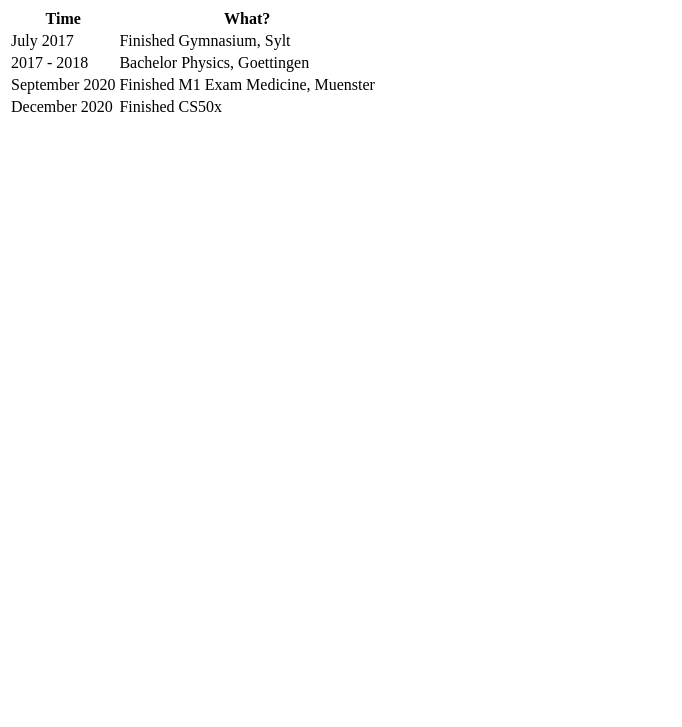
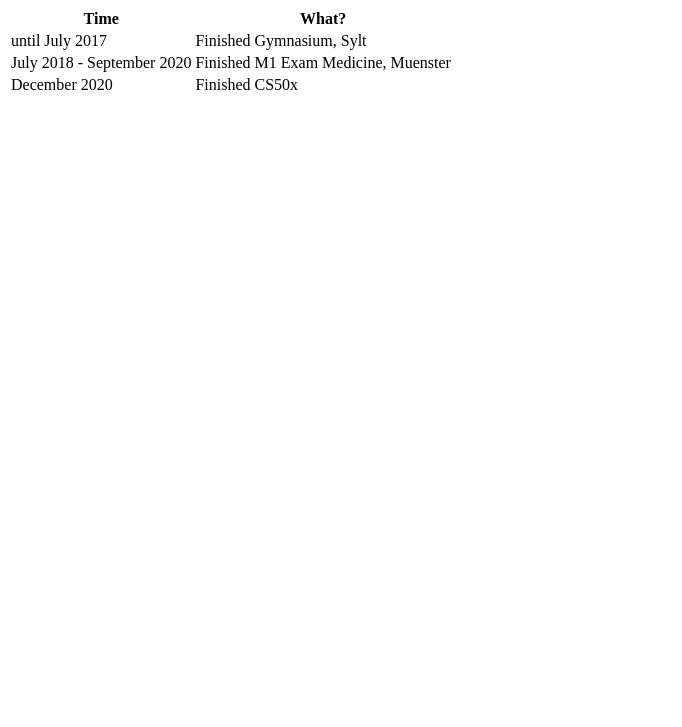
Before and after one commit to Pennino13/Pennino13.github.io, a plain HTML site: page index.html in a window 1280 px wide. Shown: the part 73-800 px from the top of the page, without its empty margins (0-682 px from the left). Drawn offline with Linux system fonts and the light colour scheme.

Commit message:
Changed table.

```diff
--- a/index.html
+++ b/index.html
@@ -16,7 +16,7 @@
                 <tbody>
                     <tr>
                         <td>
-                            July 2017
+                            until July 2017
                         </td>
                         <td>
                             Finished Gymnasium, Sylt
@@ -24,15 +24,7 @@
                     </tr>
                     <tr>
                         <td>
-                            2017 - 2018
-                        </td>
-                        <td>
-                            Bachelor Physics, Goettingen
-                        </td>
-                    </tr>
-                    <tr>
-                        <td>
-                            September 2020
+                            July 2018 - September 2020
                         </td>
                         <td>
                             Finished M1 Exam Medicine, Muenster
```
